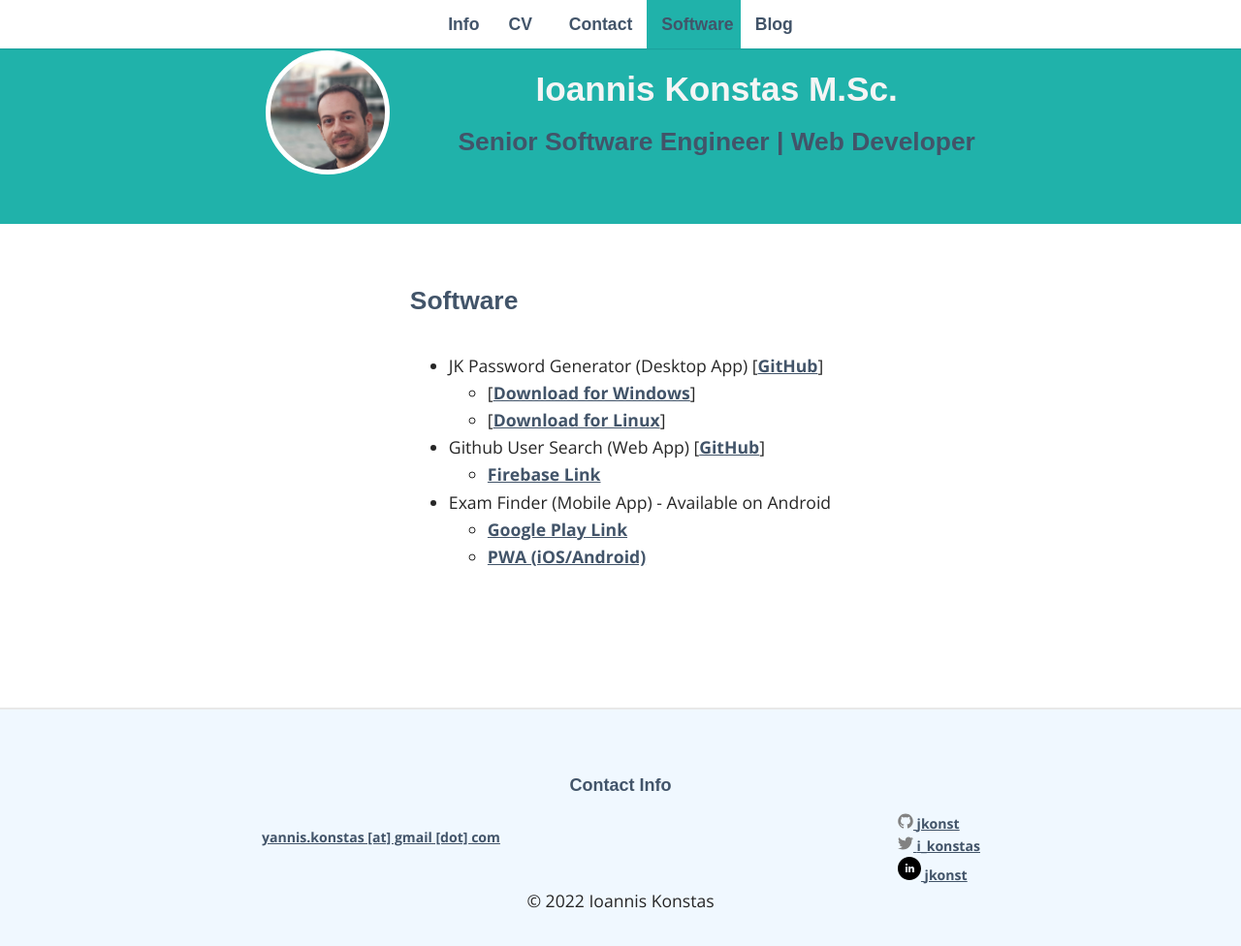
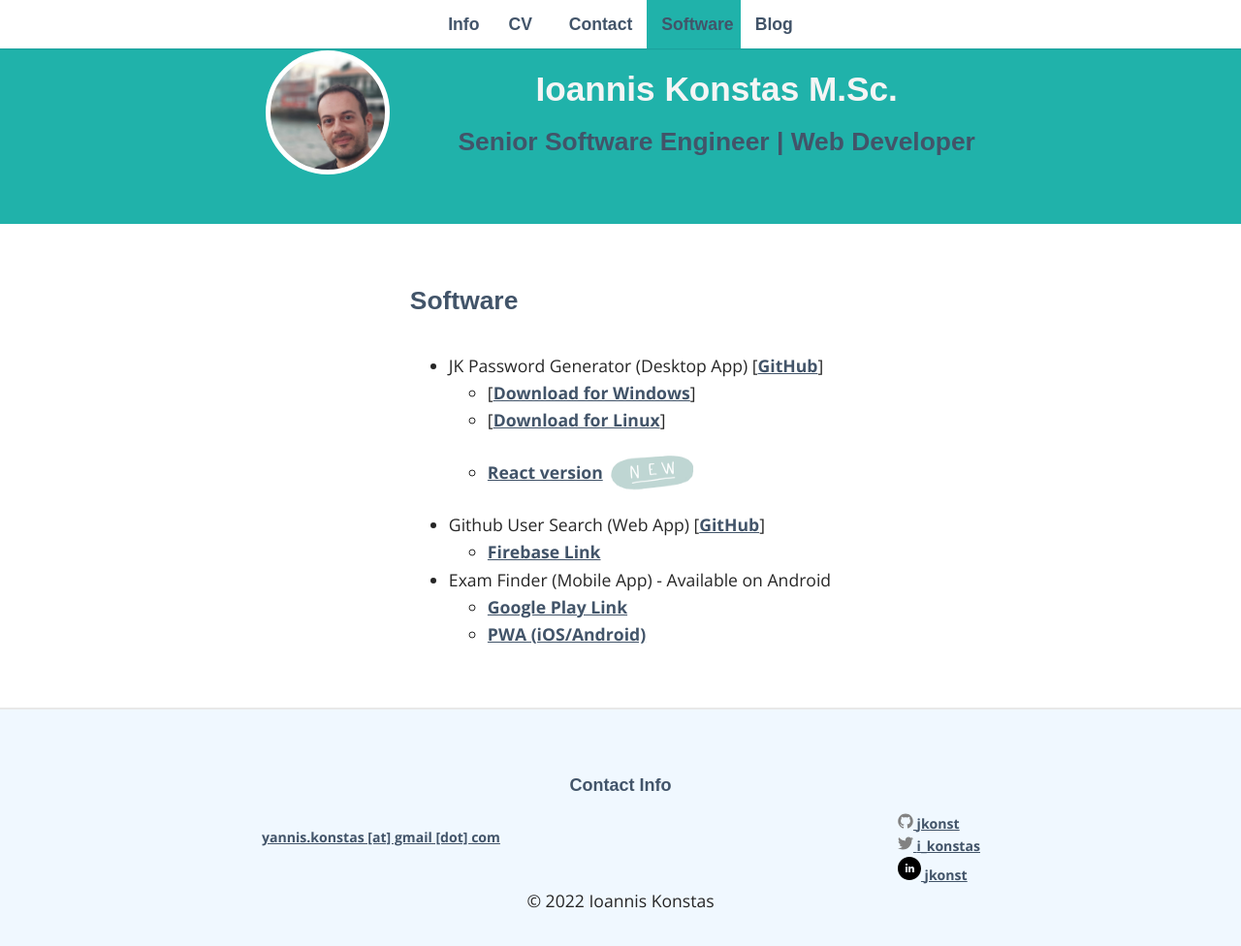
Before and after one commit to jkonst/jkonst.github.io, a Jekyll site: the page built from _pages/04_software.md, in a window 1280 px wide and 1007 px high. Shown: the top 976 px of the window at 97% size. Built offline with Jekyll 4.4.1, drawn with Linux system fonts in a browser that asks for light colours; some web fonts are replaced.

Commit message:
update software section

```diff
--- a/_pages/04_software.md
+++ b/_pages/04_software.md
@@ -10,6 +10,12 @@ permalink: /software/
     <ul class="download-links">
         <li>[<a href="{{ "/software-downloads/jkPasswordGenerator_win.zip" | prepend: site.baseurl }}">Download for Windows</a>]</li>
         <li>[<a href="{{ "/software-downloads/jkPasswordGenerator_linux.zip" | prepend: site.baseurl }}">Download for Linux</a>]</li>
+        <li>
+            <div style="display: flex; align-items: center">
+                <a href="https://jk-pass-generator.web.app/">React version</a>
+                <img src="{{ site.baseurl }}/images/new.gif" width="100" height="80">
+            </div>
+        </li>
     </ul>
 </li>
 <li>Github User Search (Web App) [<a href="https://github.com/jkonst/github-user-search">GitHub</a>]
```
Also changed, not shown: images/new.gif (added).
